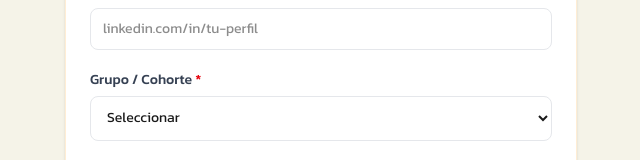
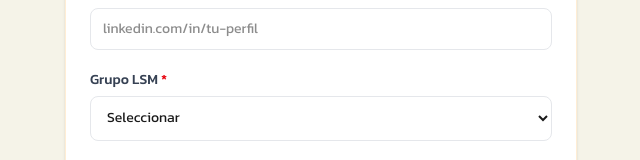
Before and after one commit to La-Segunda-Mordida/lsm-form, a Next.js app: page / in a window 1280 px wide. Shown: the part 1247-1407 px from the top of the page, without its empty margins (319-959 px from the left). Built offline with nearby package versions, Linux system fonts and the light colour scheme.

Commit message:
Renombrar campo 'Grupo / Cohorte' a 'Grupo LSM'

```diff
--- a/app/page.tsx
+++ b/app/page.tsx
@@ -301,7 +301,7 @@ export default function Home() {
       if (!form.ciudad.trim()) return "Ingresa tu ciudad";
       if (!form.cumpleanos) return "Ingresa tu fecha de nacimiento";
       if (!form.estado_civil) return "Selecciona tu estado civil";
-      if (!form.grupo) return "Selecciona tu grupo / cohorte";
+      if (!form.grupo) return "Selecciona tu grupo LSM";
     }
     if (step === 1 && !form.situacion_familiar) return "Selecciona una opción";
     if (step === 2 && !form.situacion_laboral) return "Selecciona una opción";
@@ -441,7 +441,7 @@ export default function Home() {
               <Field label="LinkedIn">
                 <TextInput placeholder="linkedin.com/in/tu-perfil" value={form.linkedin} onChange={setE("linkedin")} />
               </Field>
-              <Field label="Grupo / Cohorte" required>
+              <Field label="Grupo LSM" required>
                 <SelectInput value={form.grupo} onChange={setE("grupo")}>
                   <option value="">Seleccionar</option>
                   {GRUPOS.map((g) => <option key={g}>{g}</option>)}
```
